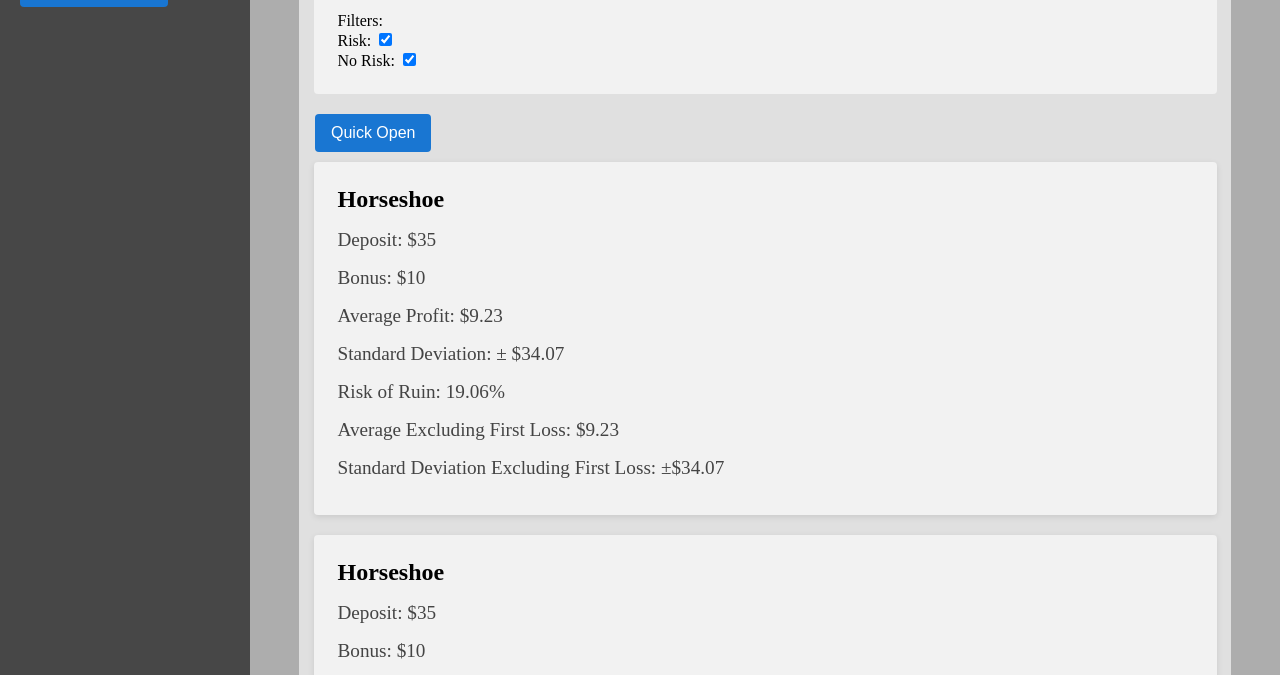
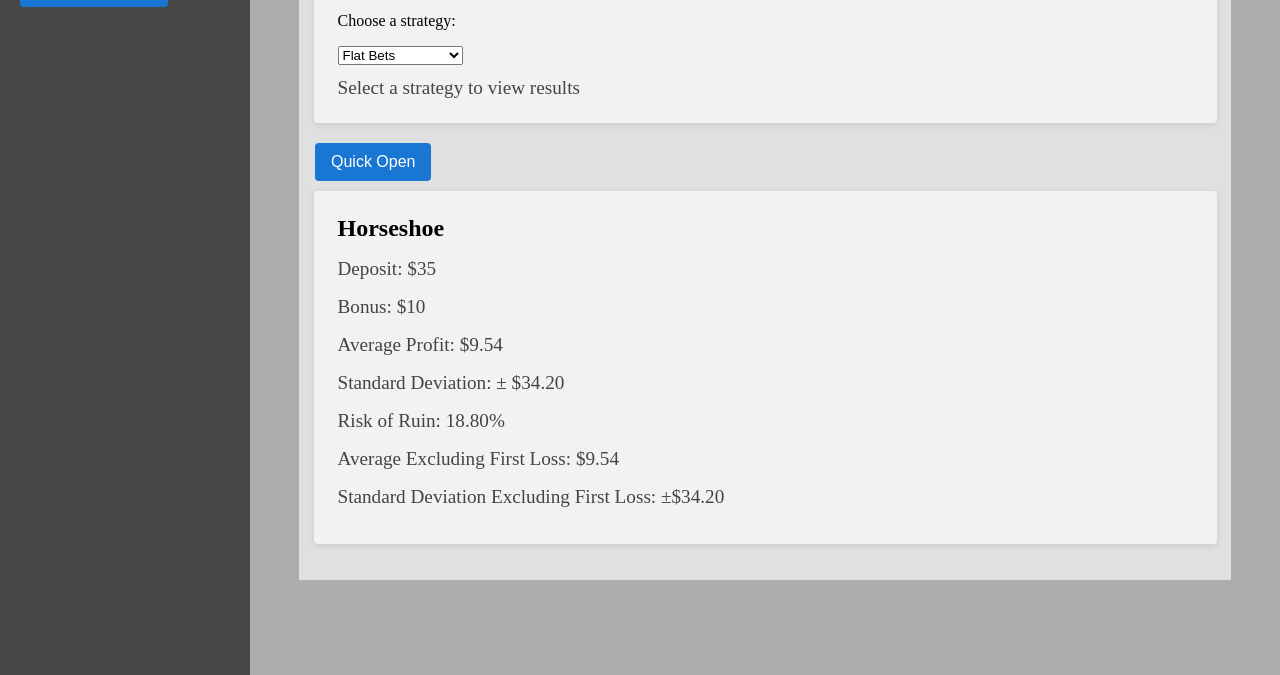
Before and after one commit to Chubs1/Slimeball-LLC-, a plain HTML site: page index.html in a window 1280 px wide. Shown: the part 103-778 px from the top of the page. Drawn offline with Linux system fonts and the light colour scheme.

Commit message:
Added Different Strategies

```diff
--- a/Scripts/Helper.js
+++ b/Scripts/Helper.js
@@ -197,7 +197,7 @@
         statsNoFirstLoss
     };
 }
-
+//tk fix link casino and fetch to not be hard coded
 const LINK = 'https://horseshoeonlinecasino.com/us/mi/mypromos';
 const CASINO = 'Horseshoe';
 
--- a/Scripts/index.js
+++ b/Scripts/index.js
@@ -15,8 +15,13 @@
 function startSite(results) {
 const chipContainer = document.querySelector('.chip-container');
 
+
+
 results.forEach(result => {
-  const chip = createChip(result);
+  // on creation get user strategy from top drop down, but if user saved other as default you can get from cookie of same name as casino? TK
+  // and when they switch it themselves update cookie if applicable and just update the chip there. TK
+const chosenStrategy = "normal";
+  const chip = createChip(result, chosenStrategy);
   chipContainer.appendChild(chip);
 });
 
@@ -32,31 +37,18 @@
 
 });
 
-const checkboxes = document.querySelectorAll('.filter-chip input[type="checkbox"]');
-const chips = document.querySelectorAll('.chip[data-group]');
+  const select = document.getElementById("strategySelect");
 
-checkboxes.forEach(checkbox => {
-  checkbox.addEventListener('change', () => {
-    const activeGroups = Array.from(checkboxes)
-      .filter(cb => cb.checked)
-      .map(cb => cb.value);
 
-    chips.forEach(chip => {
-      // get groups array from attribute
-      const group = chip.dataset.group ? chip.dataset.group.split(' ') : [];
-
-      // show chip if ANY active group matches chip groups
-      const show = group.some(g => activeGroups.includes(g));
-
-      chip.style.display = show ? 'block' : 'none';
-    });
+  select.addEventListener("change", () => {
+    const chosenStrategy = select.value;
+    updateChips(document.querySelectorAll('.chip'), results, chosenStrategy);
   });
-});
 
 }
 
 
-function createChip(results) {
+function createChip(results, chosenStrategy) {
   const chip = document.createElement('div');
   chip.classList.add('chip');
   chip.dataset.link = results.link;
@@ -70,13 +62,31 @@
       <div class="chip-title">${results.casino}</div>
       <div class="chip-text">Deposit: $${results.deposit}</div>
       <div class="chip-text">Bonus: $${results.bonus}</div>
-      <div class="chip-text mean"> Average Profit: $${results.strategy.normal.mean}</div>
-      <div class="chip-text stdDev">Standard Deviation: &plusmn; $${results.strategy.normal.stdDev}</div>
-      <div class="chip-text riskOfRuin"> Risk of Ruin: ${results.strategy.normal.riskOfRuin}</div>
-      <div class="chip-text meanExcludingFirstLoss"> Average Excluding First Loss: $${results.strategy.normal.meanExcludingFirstLoss}</div>
-      <div class="chip-text stdDevExcludingFirstLoss">Standard Deviation Excluding First Loss: &plusmn;$${results.strategy.normal.stdDevExcludingFirstLoss}</div>
+      <div class="chip-text mean"> Average Profit: $${results.strategy[chosenStrategy].mean}</div>
+      <div class="chip-text stdDev">Standard Deviation: &plusmn; $${results.strategy[chosenStrategy].stdDev}</div>
+      <div class="chip-text riskOfRuin"> Risk of Ruin: ${results.strategy[chosenStrategy].riskOfRuin}</div>
+      <div class="chip-text meanExcludingFirstLoss"> Average Excluding First Loss: $${results.strategy[chosenStrategy].meanExcludingFirstLoss}</div>
+      <div class="chip-text stdDevExcludingFirstLoss">Standard Deviation Excluding First Loss: &plusmn;$${results.strategy[chosenStrategy].stdDevExcludingFirstLoss}</div>
     </div>
   `;
 
   return chip;
 }
+
+function updateChips(chips, results, chosenStrategy) {
+  chips.forEach(chip => {
+
+      chip.innerHTML = `
+    <div class="chip-top">
+      <div class="chip-title">${results.casino}</div>
+      <div class="chip-text">Deposit: $${results.deposit}</div>
+      <div class="chip-text">Bonus: $${results.bonus}</div>
+      <div class="chip-text mean"> Average Profit: $${results.strategy[chosenStrategy].mean}</div>
+      <div class="chip-text stdDev">Standard Deviation: &plusmn; $${results.strategy[chosenStrategy].stdDev}</div>
+      <div class="chip-text riskOfRuin"> Risk of Ruin: ${results.strategy[chosenStrategy].riskOfRuin}</div>
+      <div class="chip-text meanExcludingFirstLoss"> Average Excluding First Loss: $${results.strategy[chosenStrategy].meanExcludingFirstLoss}</div>
+      <div class="chip-text stdDevExcludingFirstLoss">Standard Deviation Excluding First Loss: &plusmn;$${results.strategy[chosenStrategy].stdDevExcludingFirstLoss}</div>
+    </div>
+  `;
+  });
+}
--- a/Styles/style.css
+++ b/Styles/style.css
@@ -188,3 +188,15 @@
   cursor: pointer;
   transition: background-color 0.2s;
 }
+
+.strategy-chip {
+  width: 95%;
+  background-color: #f2f2f2;
+  border-radius: 4px;
+  padding: 24px;
+  margin-left: 24px;
+  margin-right: 24px;
+  margin-bottom: 20px;
+  box-shadow: 0 2px 6px rgba(0, 0, 0, 0.1);
+  align-items: flex-end;
+}
--- a/index.html
+++ b/index.html
@@ -29,11 +29,18 @@
 
 
 <div class="chip-container">
-    <div class="chip filter-chip">
-  <span class="filter-title">Filters: </span>
-  <label>Risk: <input type="checkbox" value="risk" checked></label>
+    <div class="chip strategy-chip">
+        <div class="chip-top">
+            <label for="strategySelect">Choose a strategy:</label>
+            <select id="strategySelect">
+               <option value="normal">Flat Bets</option>
+               <option value="half2x">Half Bankroll (2x)</option>
+               <option value="half3x">Half Bankroll (3x)</option>
+            </select>
 
-  <label>No Risk: <input type="checkbox" value="norisk" checked></label>
+        </div>
+        <div class="chip-text">Select a strategy to view results</div>
+
 </div>
 
     <button id="quickOpenBtn" class="chip-button quick-open-button">Quick Open</button>
--- a/results.json
+++ b/results.json
@@ -2,60 +2,30 @@
   {
     "casino": "Horseshoe",
     "link": "https://horseshoeonlinecasino.com/us/mi/mypromos",
-    "date": "2025-07-31",
+    "date": "2025-08-01",
     "deposit": 35,
     "bonus": 10,
     "strategy": {
       "normal": {
-        "mean": "9.23",
-        "riskOfRuin": "19.06%",
-        "stdDev": "34.07",
-        "meanExcludingFirstLoss": "9.23",
-        "stdDevExcludingFirstLoss": "34.07"
-      },
-      "half2x": {
-        "mean": "8.76",
-        "riskOfRuin": "51.41%",
-        "stdDev": "56.14",
-        "meanExcludingFirstLoss": "78.17",
-        "stdDevExcludingFirstLoss": "31.99"
-      },
-      "half3x": {
-        "mean": "8.84",
-        "riskOfRuin": "53.58%",
-        "stdDev": "68.21",
-        "meanExcludingFirstLoss": "134.87",
-        "stdDevExcludingFirstLoss": "33.56"
-      }
-    }
-  },
-  {
-    "casino": "Horseshoe",
-    "link": "https://horseshoeonlinecasino.com/us/mi/mypromos",
-    "date": "2025-07-31",
-    "deposit": 35,
-    "bonus": 10,
-    "strategy": {
-      "normal": {
-        "mean": "9.31",
-        "riskOfRuin": "19.12%",
+        "mean": "9.54",
+        "riskOfRuin": "18.80%",
         "stdDev": "34.20",
-        "meanExcludingFirstLoss": "9.31",
+        "meanExcludingFirstLoss": "9.54",
         "stdDevExcludingFirstLoss": "34.20"
       },
       "half2x": {
         "mean": "8.89",
-        "riskOfRuin": "51.10%",
-        "stdDev": "56.19",
-        "meanExcludingFirstLoss": "78.36",
-        "stdDevExcludingFirstLoss": "32.01"
+        "riskOfRuin": "50.96%",
+        "stdDev": "56.05",
+        "meanExcludingFirstLoss": "77.81",
+        "stdDevExcludingFirstLoss": "32.06"
       },
       "half3x": {
-        "mean": "9.28",
-        "riskOfRuin": "53.48%",
-        "stdDev": "68.37",
-        "meanExcludingFirstLoss": "134.57",
-        "stdDevExcludingFirstLoss": "33.02"
+        "mean": "9.17",
+        "riskOfRuin": "53.52%",
+        "stdDev": "68.39",
+        "meanExcludingFirstLoss": "134.78",
+        "stdDevExcludingFirstLoss": "33.50"
       }
     }
   }
```
